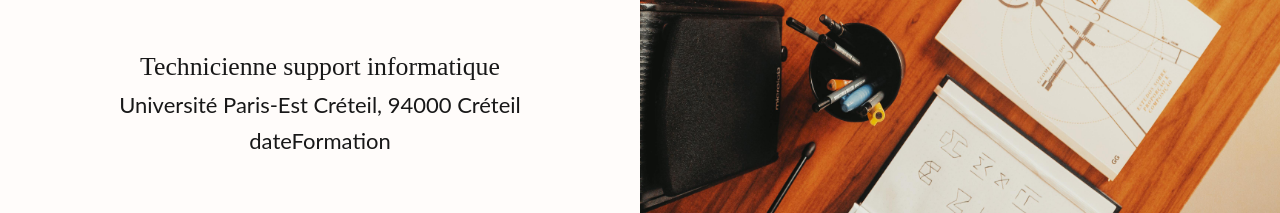
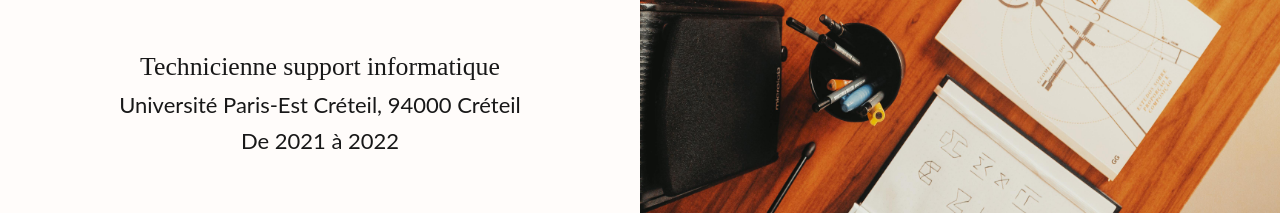
Before and after one commit to flemelle/PortfolioV2, a Vue app: page / in a window 1280 px wide. Shown: the part 6260-6473 px from the top of the page. Built offline with nearby package versions, Linux system fonts and the light colour scheme; a web font is replaced by a local one.

Commit message:
- Bug fix

```diff
--- a/src/components/Contact.vue
+++ b/src/components/Contact.vue
@@ -52,6 +52,7 @@
     }
     section{
     height: fit-content;
+    min-height: 700px;
     }
     svg{
     margin: 20px 20px 200px 20px;
--- a/src/components/Experience.vue
+++ b/src/components/Experience.vue
@@ -19,7 +19,7 @@
                 <ExperineceItem
                     name="Technicienne support informatique"
                     place="Université Paris-Est Créteil, 94000 Créteil"
-                    time="dateFormation"
+                    time="De 2021 à 2022"
                 />
             </ul>
         </div>
```
